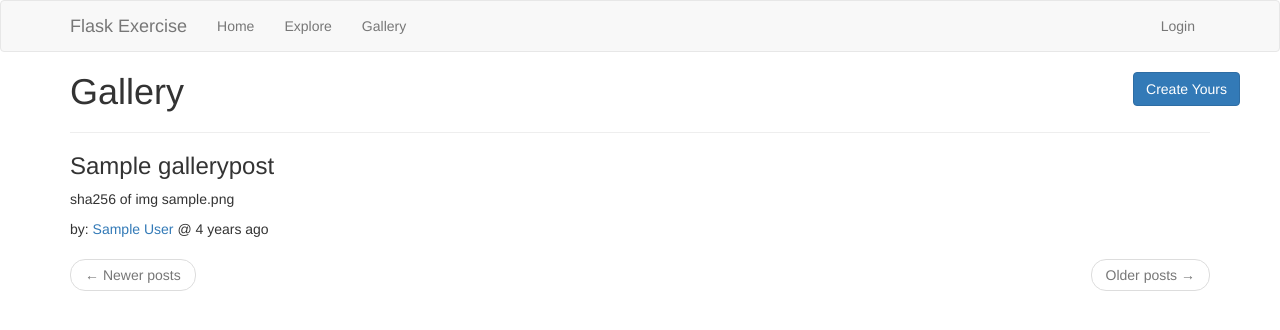
After one commit to ltek0/Flask-Exercise, a Flask app: page /gallery in a window 1280 px wide. The commit adds this page. Shown: the top 330 px of the page. Run offline with Flask 3, Linux system fonts and the light colour scheme; tables that the repository leaves empty hold one stand-in row (values such as "Sample post"); parts of the project's set-up code (start-up, migrations or seed data) failed here and were passed over; some libraries are stand-ins or nearby versions.

Commit message:
created galary page: TODO: google cloud and s3 integration and galary post page

```diff
--- a/app/config.py
+++ b/app/config.py
@@ -16,6 +16,7 @@ class Config(object):
 
     SECRET_KEY = _required_env("SECRET_KEY")
     SQLALCHEMY_DATABASE_URI = _required_env('SQLALCHEMY_DATABASE_URI')
+
     SQLALCHEMY_TRACK_MODIFICATIONS = False
 
     MAIL_SERVER = _required_env('MAIL_SERVER')
--- a/app/routes.py
+++ b/app/routes.py
@@ -2,21 +2,23 @@ from flask import render_template, flash, redirect, url_for, request, abort, g
 from flask_login import login_user, current_user, login_required, logout_user
 from flask_babel import _, get_locale
 
+from werkzeug.utils import secure_filename
 from urllib.parse import urlparse
 from datetime import datetime as dt, UTC
+from hashlib import sha256
 
 from . import flask_app, db, forms
 from .models import User, Post, PasswordResetTokens
 from .email import send_password_reset_email
 
+import app.models as models
+
 
 def _get_next_url_from_request(request):
     next_url = request.args.get('next', None)
-    if not next_url or urlparse(next_url).netloc != urlparse(request.url).netloc:
-        if request.referrer != request.url:
+    if not next_url or urlparse(next_url).netloc != '':
+        if request.referrer != request.url and not urlparse(request.referrer).netloc != urlparse(request.url).netloc:
             return request.referrer or url_for('index')
-        else:
-            return url_for('index')
     return next_url
 
 
@@ -59,13 +61,10 @@ def explore():
     return render_template("index.html.j2", title="Explore", posts=posts.items, next_url=next_url, prev_url=prev_url)
 
 
-def _get_next_url_from_request(request):
-    next_url = request.args.get('next', None)
-    if not next_url or urlparse(next_url).netloc != urlparse(request.url).netloc:
-        if request.referrer != request.url:
-            return request.referrer or url_for('index')
-        return url_for('index')
-    return next_url
+@flask_app.route('/explore/<int:post_id>')
+def explore_post(post_id: int):
+    # TODO: create page for posts to allow comments
+    pass
 
 
 @flask_app.route("/login", methods=['GET', 'POST'])
@@ -140,6 +139,12 @@ def edit_profile():
     return render_template('user/edit_profile.html.j2', title='Edit Profile', form=form)
 
 
+@flask_app.route('/change_password')
+def change_password():
+    #TODO: change password
+    pass
+
+
 @flask_app.route("/reset_password", methods=['GET', 'POST'])
 def reset_password_request():
     next_url = _get_next_url_from_request(request)
@@ -204,3 +209,36 @@ def unfollow(username: str):
     current_user.unfollow(user)
     flash(_('You are no longer following %(a)s', a=user.display_name))
     return redirect(url_for('profile', username=user.username))
+
+
+@flask_app.route('/gallery')
+def gallery():
+    page = request.args.get("page", 1, type=int)
+    posts = models.GalleryPost.query.order_by(models.GalleryPost.timestamp.desc()).paginate(page=page, per_page=flask_app.config["POSTS_PER_PAGE"], error_out=False)
+    next_url = url_for('gallery', page=posts.next_num) if posts.next_num else None
+    prev_url = url_for('gallery', page=posts.prev_num) if posts.prev_num else None
+    return render_template('gallery/home.html.j2', title='Gallery', posts=posts, next_url=next_url, prev_url=prev_url)
+
+
+@flask_app.route('/gallery/create', methods=['GET', 'POST'])
+@login_required
+def gallery_create_post():
+    form = forms.CreateGallery()
+    if form.validate_on_submit():
+        gallery_post = models.GalleryPost(
+            title = form.title.data,
+            author = current_user)
+        for image in request.files.getlist('images'):
+            gallery_post_image = models.GalleryPostImages(
+                path = sha256(image.read()).hexdigest(),
+                posts = gallery_post)
+        db.session.add_all([gallery_post, gallery_post_image])
+        db.session.commit()
+        return redirect(url_for('gallery'))
+    return render_template('gallery/create.html.j2', form=form)
+
+
+@flask_app.route('/gallery/post-<int:post_id>')
+def gallery_post_view(post_id: int):
+    # TODO: gallery view post
+    pass
--- /dev/null
+++ b/app/templates/_navgation_bar.html.j2
@@ -0,0 +1,44 @@
+<nav class="navbar navbar-default">
+    <div class="container">
+        <div class="navbar-header">
+            <button type="button"
+                    class="navbar-toggle collapsed"
+                    data-toggle="collapse"
+                    data-target="#bs-example-navbar-collapse-1"
+                    aria-expanded="false">
+                <span class="sr-only">{{ _("Toggle navigation") }}</span>
+                <span class="icon-bar"></span>
+                <span class="icon-bar"></span>
+                <span class="icon-bar"></span>
+            </button>
+            <a class="navbar-brand" href="{{ url_for("index") }}">Flask Exercise</a>
+        </div>
+        <div class="collapse navbar-collapse" id="bs-example-navbar-collapse-1">
+            <ul class="nav navbar-nav">
+                <li>
+                    <a href="{{ url_for("index") }}">{{ _("Home") }}</a>
+                </li>
+                <li>
+                    <a href="{{ url_for("explore") }}">{{ _("Explore") }}</a>
+                </li>
+                <li>
+                    <a href="{{ url_for("gallery") }}">{{ _("Gallery") }}</a>
+                </li>
+            </ul>
+            <ul class="nav navbar-nav navbar-right">
+                {% if current_user.is_anonymous %}
+                    <li>
+                        <a href="{{ url_for("login") }}">{{ _("Login") }}</a>
+                    </li>
+                {% else %}
+                    <li>
+                        <a href="{{ url_for('profile', username=current_user.username) }}">{{ _("Profile") }}</a>
+                    </li>
+                    <li>
+                        <a href="{{ url_for("logout") }}">{{ _("Logout") }}</a>
+                    </li>
+                {% endif %}
+            </ul>
+        </div>
+    </div>
+</nav>
--- /dev/null
+++ b/app/templates/_pagination_button.html.j2
@@ -0,0 +1,14 @@
+<nav aria-label="...">
+    <ul class="pager">
+        <li class="previous{% if not prev_url %} disabled{% endif %}">
+            <a href="{{ prev_url or '#' }}">
+                <span aria-hidden="true">&larr;</span> {{ _("Newer posts") }}
+            </a>
+        </li>
+        <li class="next{% if not next_url %} disabled{% endif %}">
+            <a href="{{ next_url or '#' }}">
+                {{ _("Older posts") }} <span aria-hidden="true">&rarr;</span>
+            </a>
+        </li>
+    </ul>
+</nav>
--- /dev/null
+++ b/app/templates/gallery/home.html.j2
@@ -0,0 +1,26 @@
+{% extends "base.html.j2" %}
+{% block app_content %}
+    <div class="container">
+        <div class="row">
+            <div class="span6 pull-left">
+                <h1 style="margin: 0; display: inline-block;">Gallery</h1>
+            </div>
+            <div class="span6 pull-right">
+                <a href="{{ url_for("gallery_create_post") }}"
+                   class="btn btn-primary"
+                   role="button">Create Yours</a>
+            </div>
+        </div>
+    </div>
+    <hr />
+    {% for post in posts %}
+        <div class="post">
+            <h3>{{ post.title }}</h3>
+            <p>sha256 of img {{ post.images[0].path }}</p>
+            <p>
+                by: <a href="{{ url_for('profile', username = post.author.username) }}">{{ post.author.display_name }}</a> @ {{ moment(post.timestamp).fromNow() }}
+            </p>
+        </div>
+    {% endfor %}
+    {% include "_pagination_button.html.j2" %}
+{% endblock app_content %}
--- a/app/templates/index.html.j2
+++ b/app/templates/index.html.j2
@@ -12,8 +12,7 @@
   {% endif %}
   {% if posts %}
     {% include "_post_table.html.j2" %}
-    {% if prev_url %}<a href="{{ prev_url }}">{{ _("Newer posts") }}</a>{% endif %}
-    {% if next_url %}<a href="{{ next_url }}">{{ _("Older posts") }}</a>{% endif %}
+    {% include "_pagination_button.html.j2" %}
   {% else %}
     {% if home %}
       <h5>{{ _("No posts yet.") }}</h5>
--- /dev/null
+++ b/temp.py
@@ -0,0 +1,5 @@
+from dotenv import load_dotenv
+load_dotenv('.flaskenv')
+
+from app import flask_app
+print(flask_app.config['SQLALCHEMY_DATABASE_URI'])
```
Also changed, not shown: app/forms.py (+8 -1 lines), app/models.py (+26 -26 lines), app/templates/base.html.j2 (+1 -41 lines), app/templates/gallery/create.html.j2 (added, +21 -0 lines).
